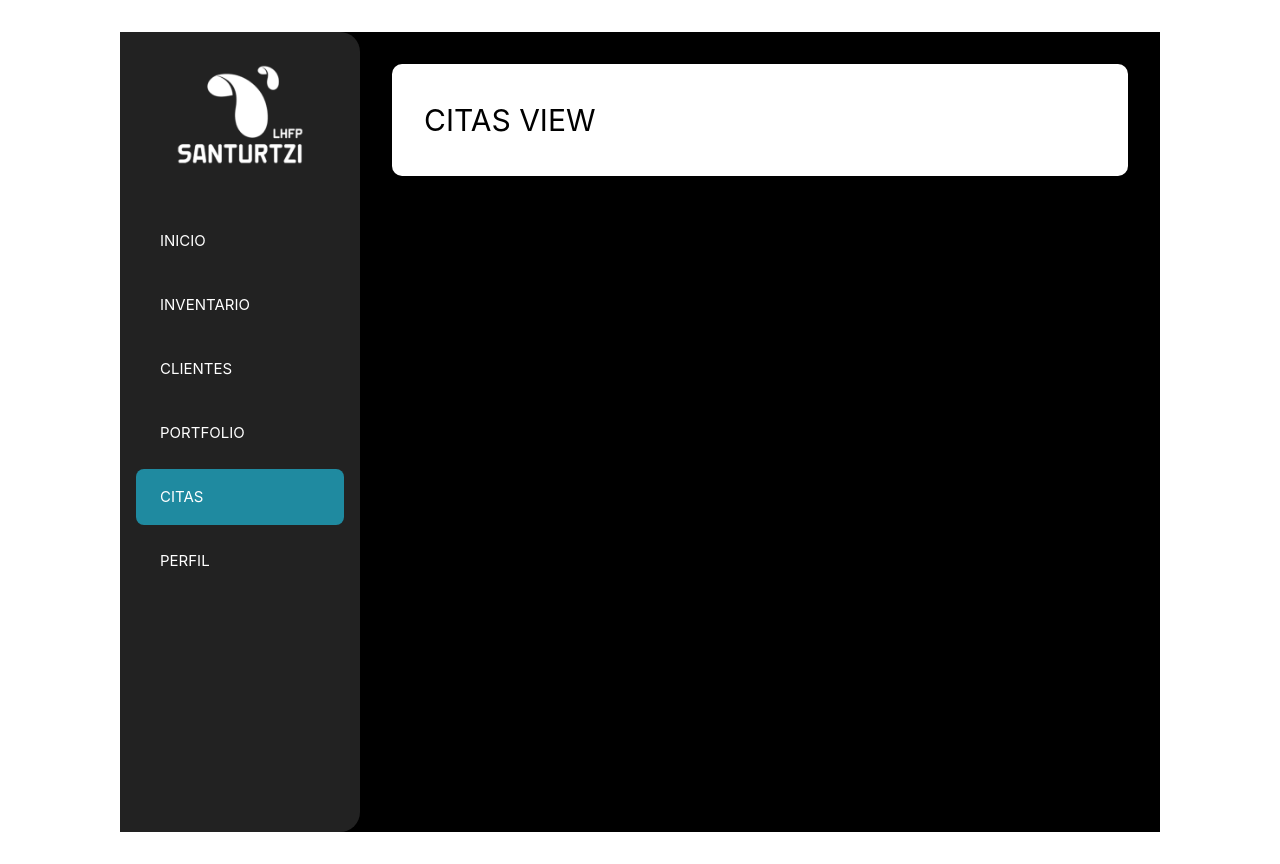
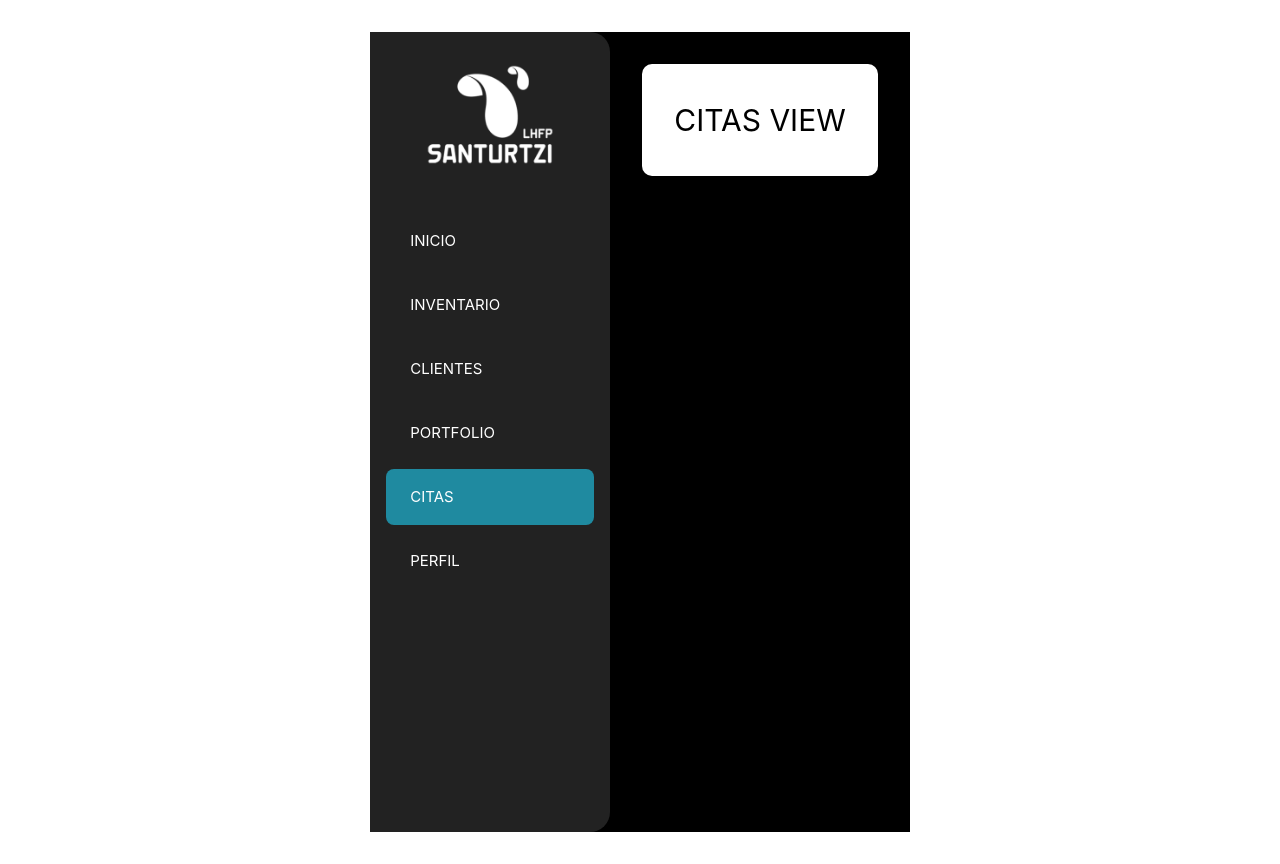
Before and after one commit to albarodriguezp/E2T1_Ileapandegi_Frontend, a Vue app: page /citas in a window 1280 px wide. Built offline with nearby package versions, Linux system fonts and the light colour scheme.

Commit message:
bista citas aldatuta

```diff
--- a/src/views/CitasView.vue
+++ b/src/views/CitasView.vue
@@ -12,15 +12,14 @@
 <style scoped>
 .content {
   background: black;
-  padding: 2rem;
-  min-height: 100vh;
-  width: 100vh;
+  padding: 2rem; /* espacio alrededor del contenido */
+  min-height: 100vh; /* opcional para que ocupe toda la pantalla */
   border-radius: 10px;
 }
 
 .content2 {
   background: white;
-  border-radius: 10px;
+  border-radius: 10px; /* CORRECTO para bordes redondeados */
   padding: 2rem;
   color: black;
 }
```
